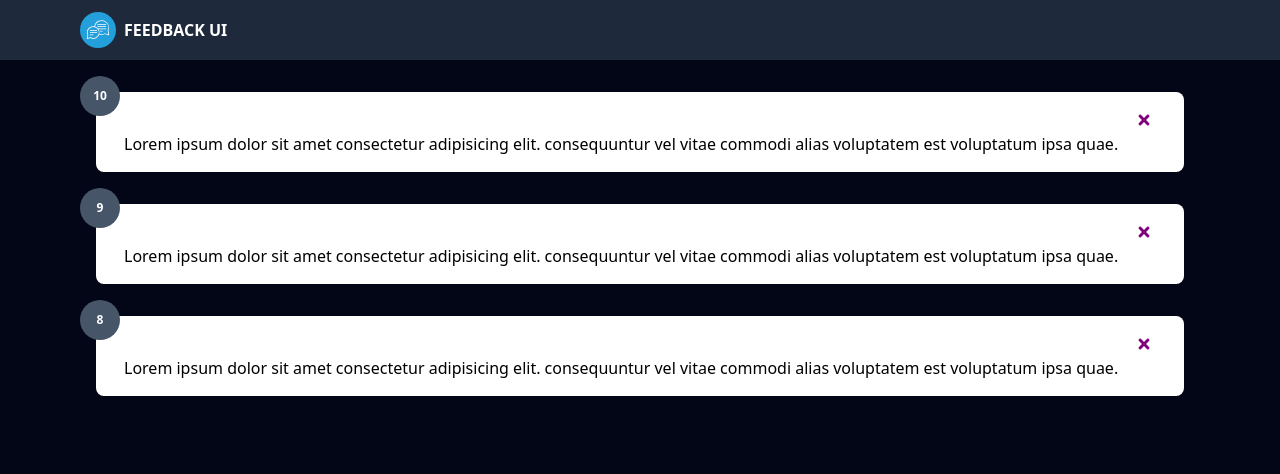
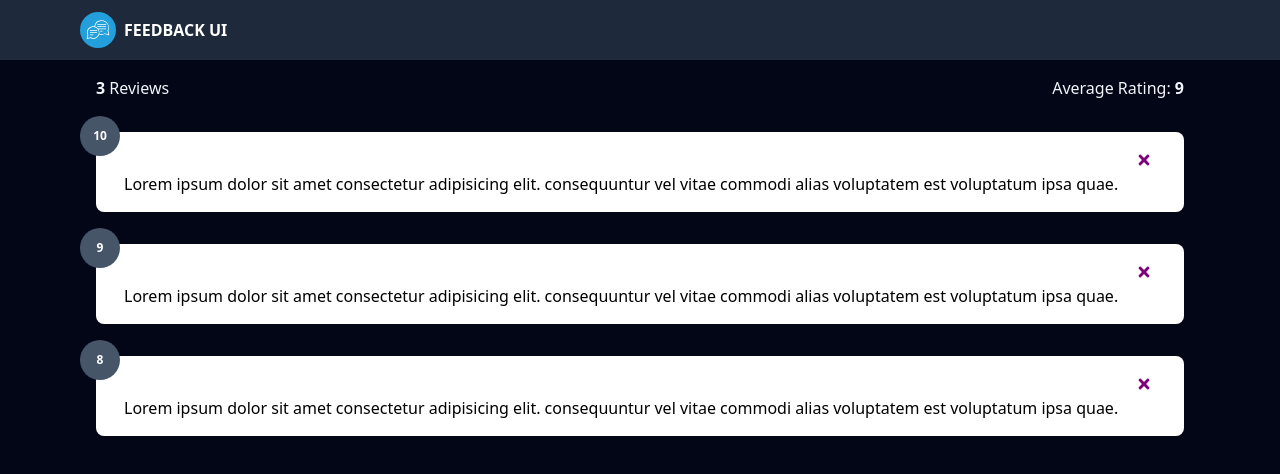
Before and after one commit to it27427/feedback-app, a React (Vite) app: page / in a window 1280 px wide. Shown: the top 474 px of the page. Built offline with nearby package versions, Linux system fonts and the light colour scheme.

Commit message:
FeedbackStats Component & Reactivity

```diff
--- a/src/App.jsx
+++ b/src/App.jsx
@@ -2,6 +2,7 @@ import { useState } from 'react';
 
 import Header from '@/components/Header';
 import FeedbackList from '@/components/FeedbackList';
+import FeedbackStats from '@/components/FeedbackStats';
 import FeedbackData from '@/data/FeedbackData';
 
 function App() {
@@ -18,6 +19,7 @@ function App() {
       <Header />
 
       <div className='container'>
+        <FeedbackStats feedback={feedback} />
         <FeedbackList feedback={feedback} handleDelete={deleteFeedback} />
       </div>
     </>
--- /dev/null
+++ b/src/components/FeedbackStats.jsx
@@ -0,0 +1,29 @@
+import PropTypes from 'prop-types';
+
+const FeedbackStats = ({ feedback }) => {
+  // CALCULATE RATINGS AVERAGE
+  let average =
+    feedback.reduce((acc, cur) => {
+      return (acc = acc + cur.rating);
+    }, 0) / feedback.length;
+
+  average = average.toFixed(1).replace(/[.,]0$/, '');
+
+  return (
+    <div className='pt-4 px-4 flex items-center justify-between'>
+      <h4 className='text-slate-100'>
+        <span className='font-bold'>{feedback.length}</span> Reviews
+      </h4>
+      <h4 className='text-slate-100'>
+        Average Rating:{' '}
+        <span className='font-bold'>{isNaN(average) ? 0 : average}</span>
+      </h4>
+    </div>
+  );
+};
+
+FeedbackStats.propTypes = {
+  feedback: PropTypes.array.isRequired,
+};
+
+export default FeedbackStats;
```
